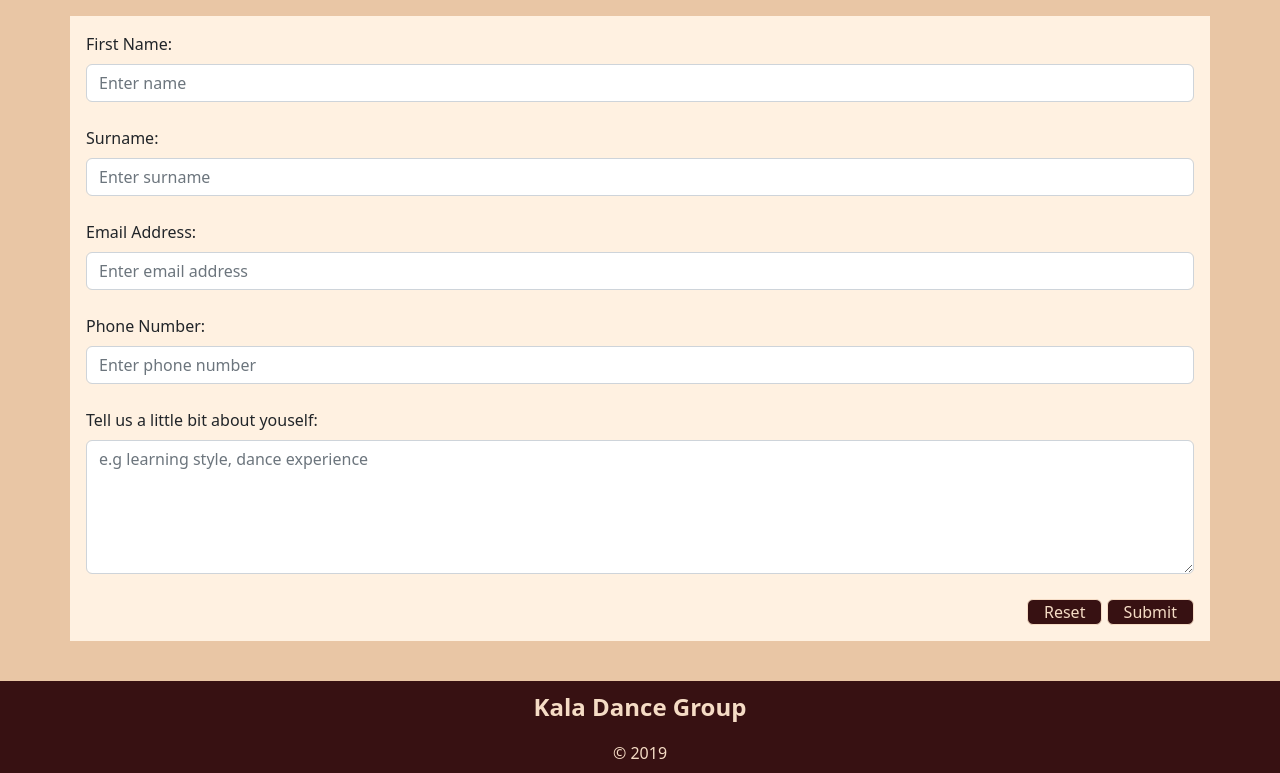
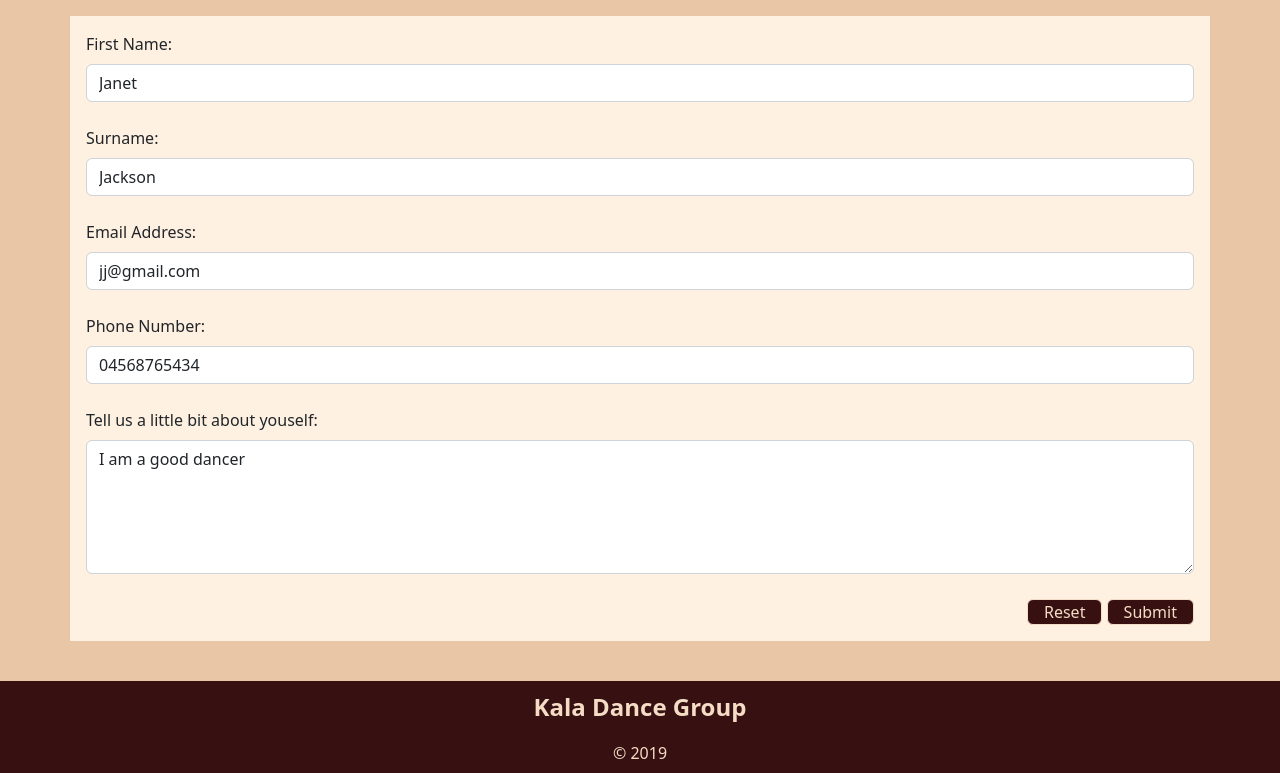
Before and after one commit to 4rush1/KalaDanceProject, a Flask app: page /enrol in a window 1280 px wide. Shown: the part 823-1596 px from the top of the page. Run offline with Flask 3, Linux system fonts and the light colour scheme.

Commit message:
Added a dictionary so that my forms can be temporarily filled in, which saves time

```diff
--- a/server.py
+++ b/server.py
@@ -16,7 +16,14 @@ def NewsEvents():
 
 @app.route('/enrol', methods=["GET", "POST"])
 def enrol():
-    return render_template("enrol.html")
+    temp_form_data={
+        "firstname" : "Janet",
+        "surname" : "Jackson",
+        "email" : "jj@gmail.com",
+        "phone" : "04568765434",
+        "aboutme" : "I am a good dancer",
+    }
+    return render_template("enrol.html", **temp_form_data)
 
 if __name__ == "__main__":
     app.run(debug=True)
--- a/templates/enrol.html
+++ b/templates/enrol.html
@@ -45,27 +45,27 @@ static/images/banner4.jpg
     <form>
         <div>
             <label for="firstname" class="form-label">First Name: </label>
-            <input type="text" class="form-control" id="firstname" name="firstname" placeholder="Enter name" required>
+            <input type="text" class="form-control" id="firstname" name="firstname" placeholder="Enter name" value="{{firstname}}" required>
         </div>
         <br>
         <div>
             <label for="surname" class="form-label">Surname: </label>
-            <input type="text" class="form-control" id="surname" name="surname" placeholder="Enter surname" required>
+            <input type="text" class="form-control" id="surname" name="surname" placeholder="Enter surname" value="{{surname}}" required>
         </div>
         <br>
         <div>
             <label for="email" class="form-label">Email Address: </label>
-            <input type="email" class="form-control" id="email" name="email" placeholder="Enter email address" required>
+            <input type="email" class="form-control" id="email" name="email" placeholder="Enter email address" value="{{email}}" required>
         </div>
         <br>
         <div>
             <label for="phone" class="form-label">Phone Number: </label>
-            <input type="tel" class="form-control" id="phone" name="phone" placeholder="Enter phone number" required>
+            <input type="tel" class="form-control" id="phone" name="phone" placeholder="Enter phone number" value="{{phone}}" required>
         </div>
         <br>
         <div>
             <label for="aboutme" class="form-label">Tell us a little bit about youself: </label>
-            <textarea id="aboutme" class="form-control" rows="5" name="aboutme" placeholder="e.g learning style, dance experience"></textarea>
+            <textarea id="aboutme" class="form-control" rows="5" name="aboutme"  placeholder="e.g learning style, dance experience">{{aboutme}}</textarea>
         </div>
         <br>
         <div class="text-end">
```
